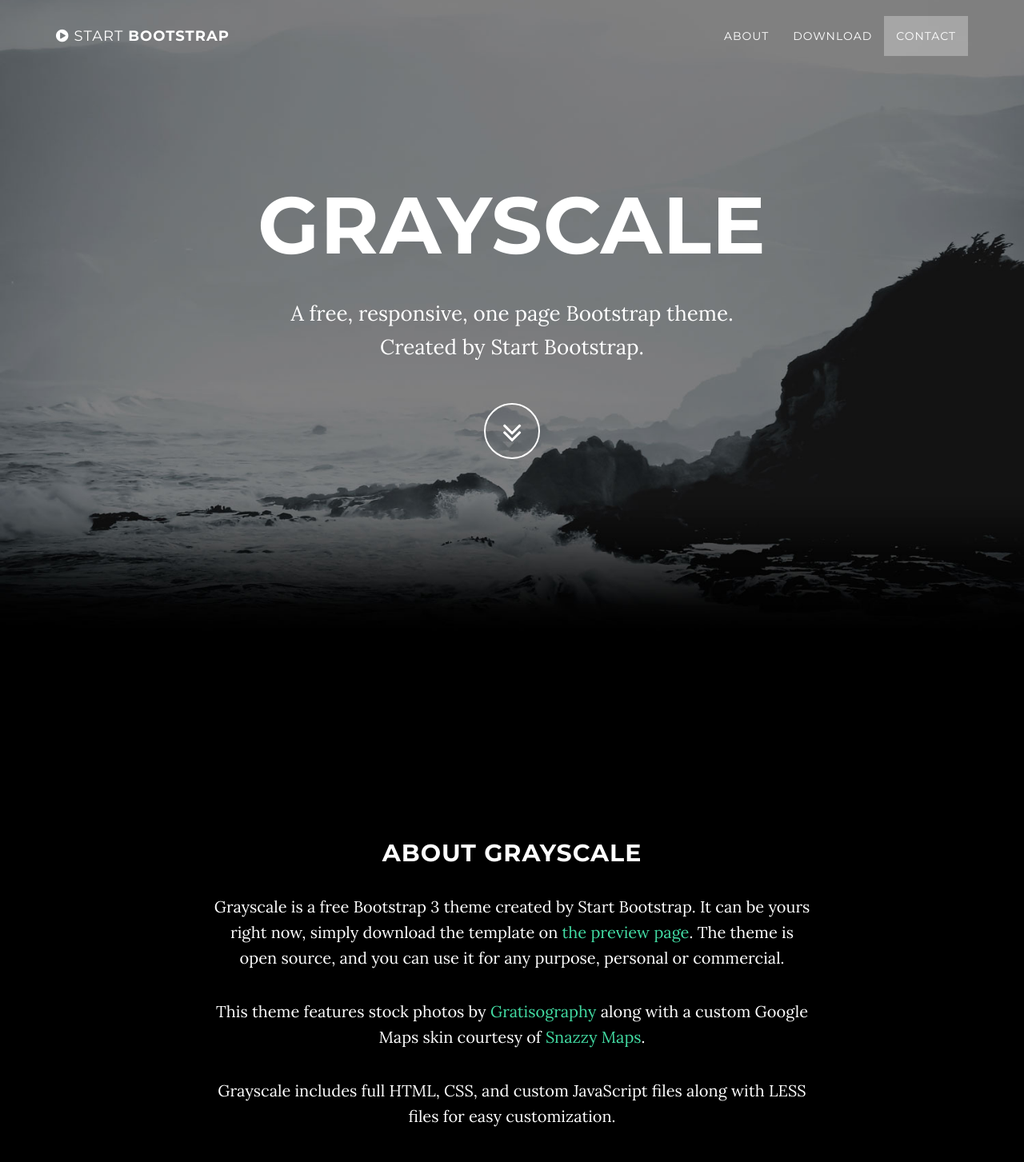
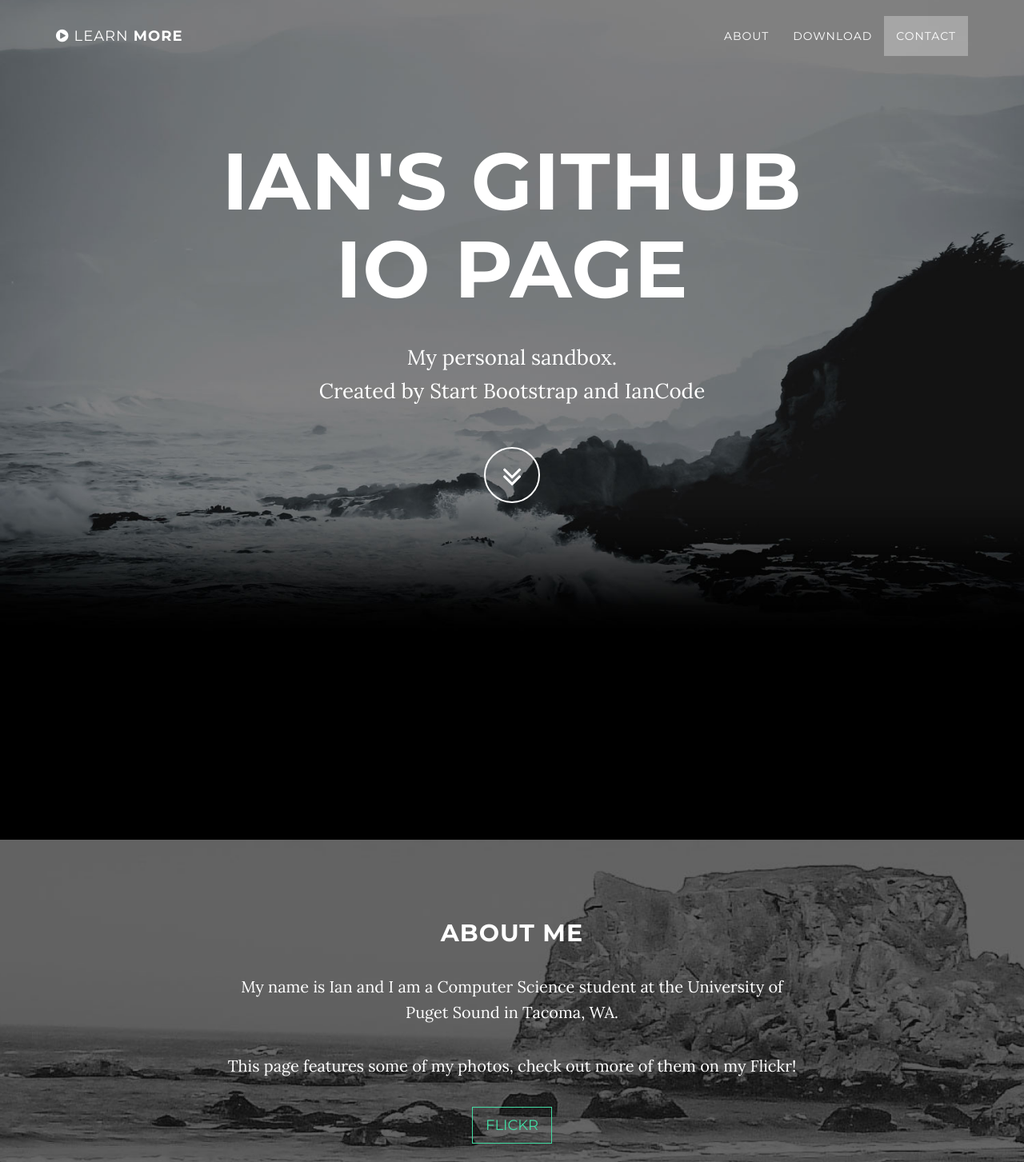
Before and after one commit to IanCode/IanCode.github.io, a website: page index.html in a window 1280 px wide. Shown: the top 1453 px of the page at 80% size. Drawn offline with nearby package versions, Linux system fonts and the light colour scheme; some packages are replaced by stand-ins of ours.

Commit message:
new text

```diff
--- a/index.html
+++ b/index.html
@@ -9,7 +9,7 @@
     <meta name="description" content="">
     <meta name="author" content="">
 
-    <title>Grayscale - Start Bootstrap Theme</title>
+    <title>Ian's Page</title>
 
     <!-- Bootstrap Core CSS -->
     <link href="vendor/bootstrap/css/bootstrap.min.css" rel="stylesheet">
@@ -41,7 +41,7 @@
                     Menu <i class="fa fa-bars"></i>
                 </button>
                 <a class="navbar-brand page-scroll" href="#page-top">
-                    <i class="fa fa-play-circle"></i> <span class="light">Start</span> Bootstrap
+                    <i class="fa fa-play-circle"></i> <span class="light">Learn</span> More
                 </a>
             </div>
 
@@ -74,9 +74,9 @@
             <div class="container">
                 <div class="row">
                     <div class="col-md-8 col-md-offset-2">
-                        <h1 class="brand-heading">Grayscale</h1>
-                        <p class="intro-text">A free, responsive, one page Bootstrap theme.
-                            <br>Created by Start Bootstrap.</p>
+                        <h1 class="brand-heading">Ian's Github IO Page</h1>
+                        <p class="intro-text">My personal sandbox.
+                            <br>Created by Start Bootstrap and IanCode</p>
                         <a href="#about" class="btn btn-circle page-scroll">
                             <i class="fa fa-angle-double-down animated"></i>
                         </a>
@@ -87,7 +87,7 @@
     </header>
 
     <!-- About Section -->
-    <section id="about" class="container content-section text-center">
+    <!--<section id="about" class="container content-section text-center">
         <div class="row">
             <div class="col-lg-8 col-lg-offset-2">
                 <h2>About Grayscale</h2>
@@ -96,16 +96,17 @@
                 <p>Grayscale includes full HTML, CSS, and custom JavaScript files along with LESS files for easy customization.</p>
             </div>
         </div>
-    </section>
+    </section>-->
 
     <!-- Download Section -->
     <section id="download" class="content-section text-center">
         <div class="download-section">
             <div class="container">
                 <div class="col-lg-8 col-lg-offset-2">
-                    <h2>Download Grayscale</h2>
-                    <p>You can download Grayscale for free on the preview page at Start Bootstrap.</p>
-                    <a href="http://startbootstrap.com/template-overviews/grayscale/" class="btn btn-default btn-lg">Visit Download Page</a>
+                    <h2>About Me</h2>
+                    <p>My name is Ian and I am a Computer Science student at the University of Puget Sound in Tacoma, WA.</p>
+                    <p>This page features some of my photos, check out more of them on my Flickr!</p>
+                    <a href="https://www.flickr.com/photos/132126536@N07/" class="btn btn-default btn-lg">Flickr</a>
                 </div>
             </div>
         </div>
```
